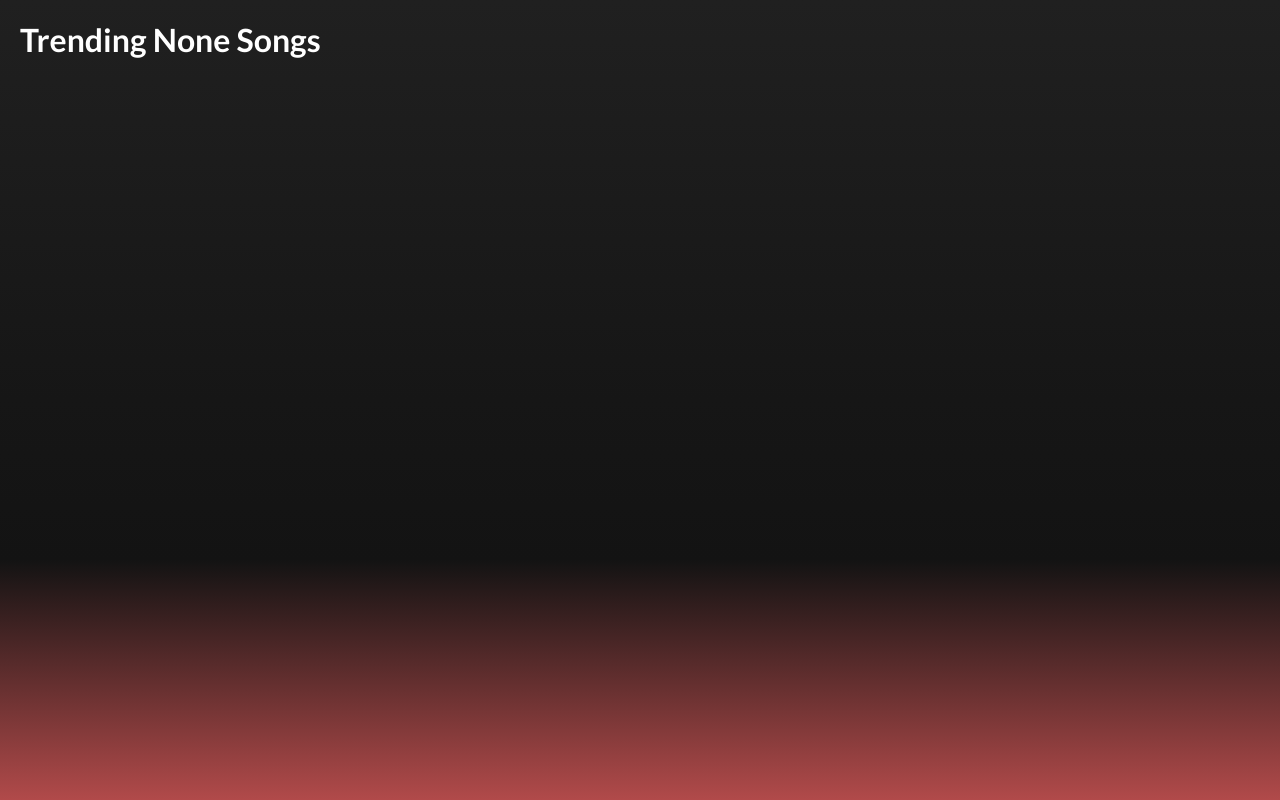
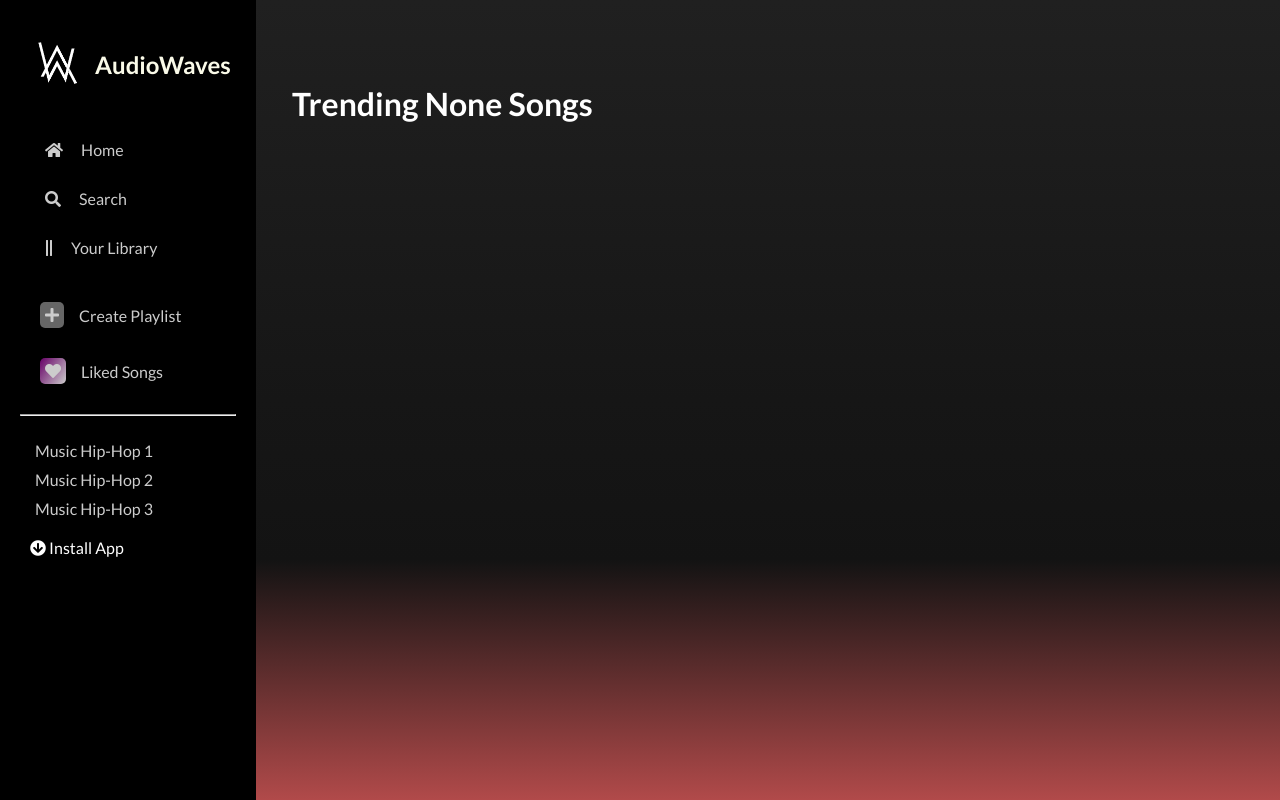
Before and after one commit to bristi03/Online_Music_Store, a Flask app: page /playlist in a window 1280 px wide. Run offline with Flask 3, Linux system fonts and the light colour scheme; data that the repository does not hold is empty; parts of the project's set-up code (start-up, migrations or seed data) failed here and were passed over; some libraries are stand-ins or nearby versions.

Commit message:
changes in playlist.html

```diff
--- a/templates/playlist.html
+++ b/templates/playlist.html
@@ -19,7 +19,62 @@
 
 </head>
 <body>
+<!-- Sidebar -->
 
+<div id="sidebar">
+    <div id="logo">
+        <img src="../static/images/logo.png" alt="spotify logo" style="filter: invert();height: 50px;width: 55px;" />
+        <div
+            style="color: #fafae8; align-items: center;text-align: center;margin-top: 30px; font-size: 1.5rem; font-weight: bold;">
+            AudioWaves</div>
+    </div>
+    <div id="navigation">
+        <a href="#main" class="navigation_item">
+            <i class="fas fa-home"></i>
+            <span>Home</span>
+        </a>
+        <a href="/search" class="navigation_item">
+            <i class="fas fa-search"></i>
+            <span>Search</span>
+        </a>
+        <a href="#" class="navigation_item">
+            <i class="fas fa-grip-lines-vertical"></i>
+            <span>Your Library</span>
+        </a>
+    </div>
+    <div id="cta">
+        <a href="#" class="cta_item">
+            <span class="cta__icon" id="plus">
+                <i class="fas fa-plus"></i>
+            </span>
+            <span>Create Playlist</span>
+        </a>
+        <a href="#liked_songs" class="cta_item">
+            <span class="cta__icon" id="heart">
+                <i class="fas fa-heart"></i>
+            </span>
+            <span>Liked Songs</span>
+        </a>
+
+    </div>
+    <hr class="line" />
+    <div id="bottom">
+        <ul id="music__list">
+            <li class="music__item"><a href="#" class="music__link">Music Hip-Hop 1</a></li>
+            <li class="music__item"><a href="#" class="music__link">Music Hip-Hop 2</a></li>
+            <li class="music__item"><a href="#" class="music__link">Music Hip-Hop 3</a></li>
+        </ul>
+        <div class="download__item">
+            <a href="#" id="download__link">
+                <i class="fas fa-arrow-circle-down"></i> Install App
+            </a>
+
+        </div>
+
+    </div>
+</div>
+<div id="content">
+<main id="main">
 <div class="background-playlist"></div>
 <div>
     <h1 style="color: white; padding: 20px;" >Trending {{ request.args.get("category") }} Songs</h1>
@@ -28,7 +83,8 @@
         <!-- Display search results here -->
     </div>
 
-
+</main>
+</div>
     <div id="player">
         <canvas id="canvas"></canvas>
         <div id="player__artist">
```
